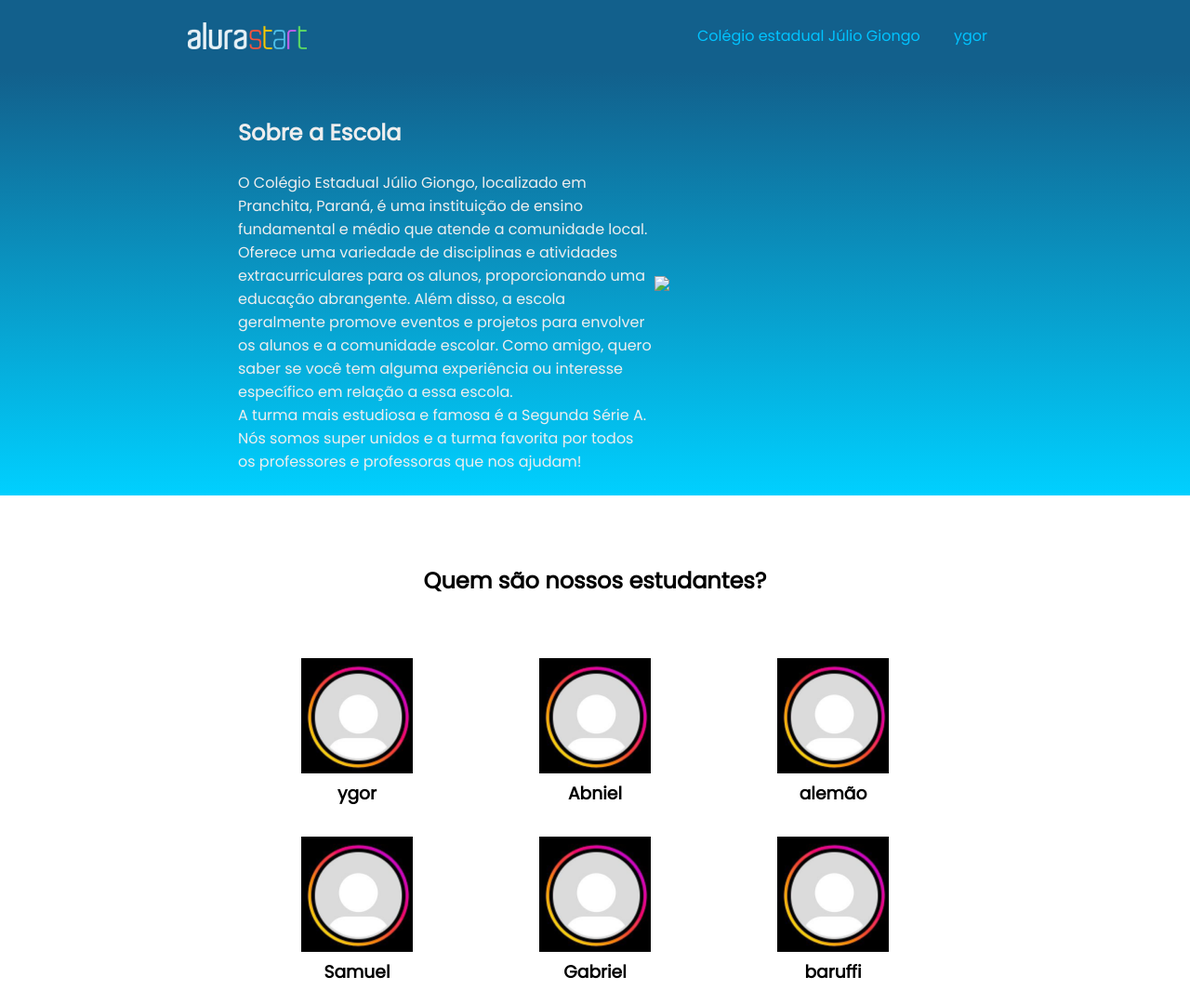
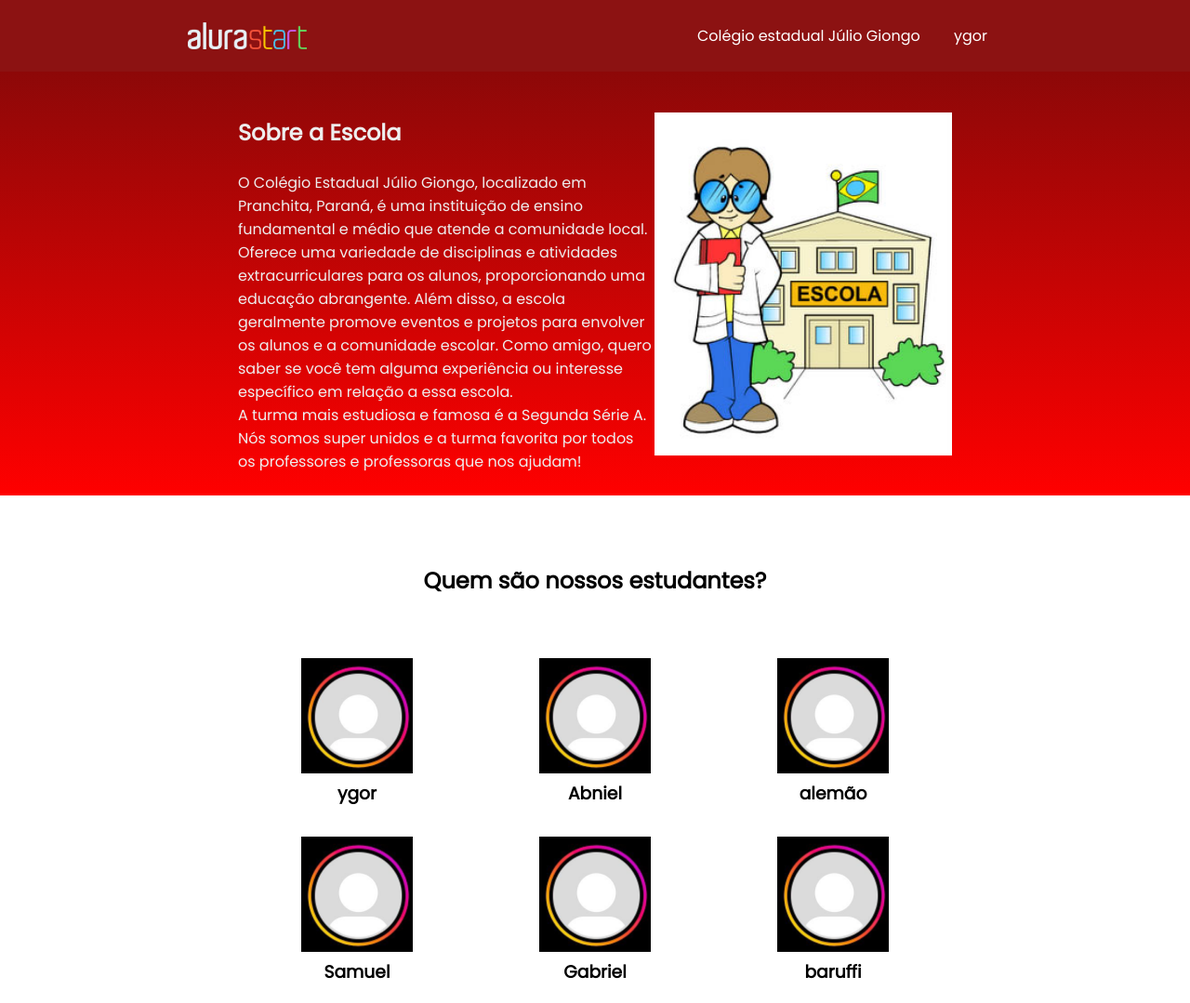
Before and after one commit to ygorgiongo/site-turma-criativa, a plain HTML site: page index.html in a window 1280 px wide. Shown: the top 1079 px of the page at 93% size. Drawn offline with Linux system fonts and the light colour scheme.

Commit message:
Add files via upload

```diff
--- a/index.html
+++ b/index.html
@@ -24,7 +24,7 @@
             <p class="escola-texto-um">O Colégio Estadual Júlio Giongo, localizado em Pranchita, Paraná, é uma instituição de ensino fundamental e médio que atende a comunidade local. Oferece uma variedade de disciplinas e atividades extracurriculares para os alunos, proporcionando uma educação abrangente. Além disso, a escola geralmente promove eventos e projetos para envolver os alunos e a comunidade escolar. Como amigo, quero saber se você tem alguma experiência ou interesse específico em relação a essa escola.</p>
             <p class="escola-texto-dois">A turma mais estudiosa e famosa é a Segunda Série A. Nós somos super unidos e a turma favorita por todos os professores e professoras que nos ajudam!</p>
         </div>
-        <img class="escola-imagem" src="Captura de tela_2024-02-22_11-19-17.png">
+        <img class="escola-imagem" src="74213602df7655dcb813515dbbb1c837.jpg">
     </section>
     <section class="estudante">
         <h2 class="estudante-titulo">Quem são nossos estudantes?</h2>
--- a/style.css
+++ b/style.css
@@ -6,8 +6,8 @@ body {
     font-family: 'Poppins', sans-serif;
 }
 .cabecalho {
-    background-color: #12608C;
-    color: rgb(0, 195, 255);
+    background-color: #8c1212;
+    color: rgb(255, 255, 255);
     display: flex;
     justify-content: space-around;
     align-items: center;
@@ -29,7 +29,7 @@ body {
 }
 
 .escola{
-    background-image: linear-gradient(#12608C,#00d0ff);
+    background-image: linear-gradient(#8d0808,#ff0000);
     color:rgb(238, 238, 238);
     display: flex;
     justify-content: center;
```
